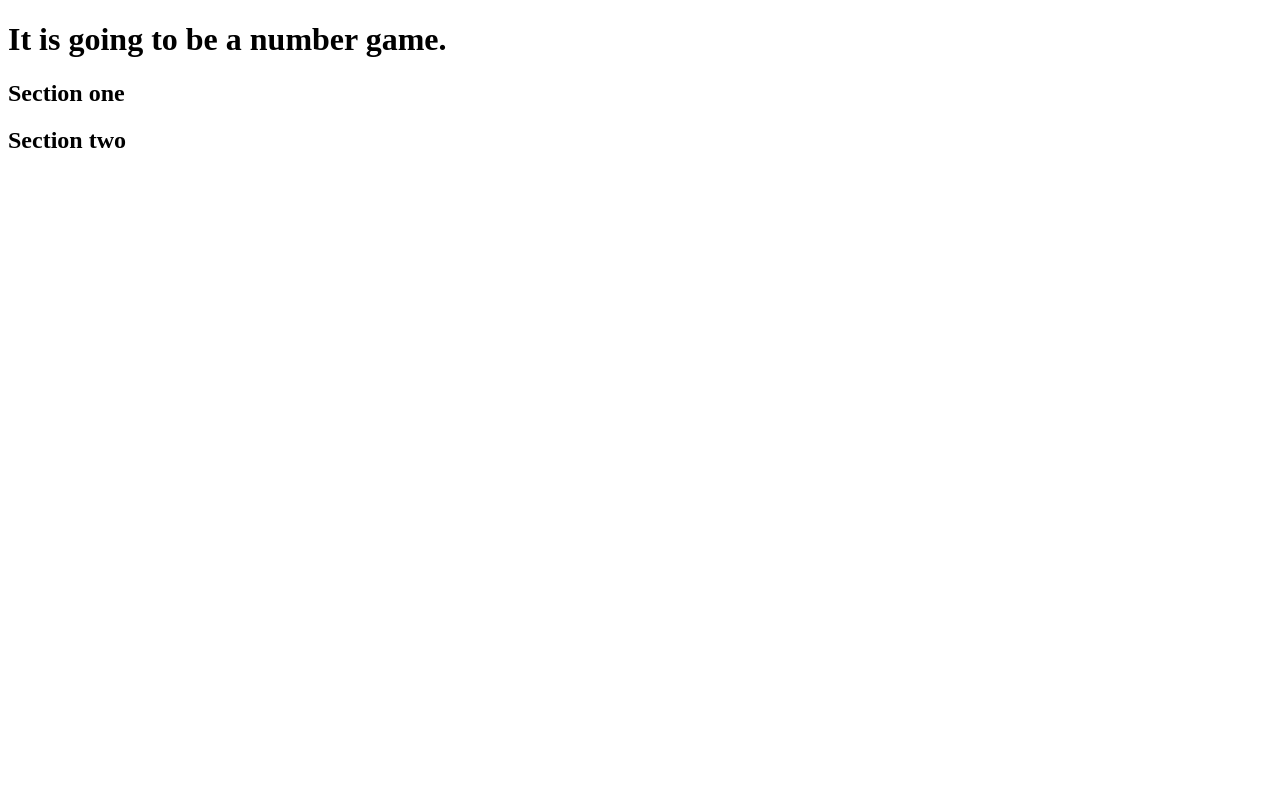
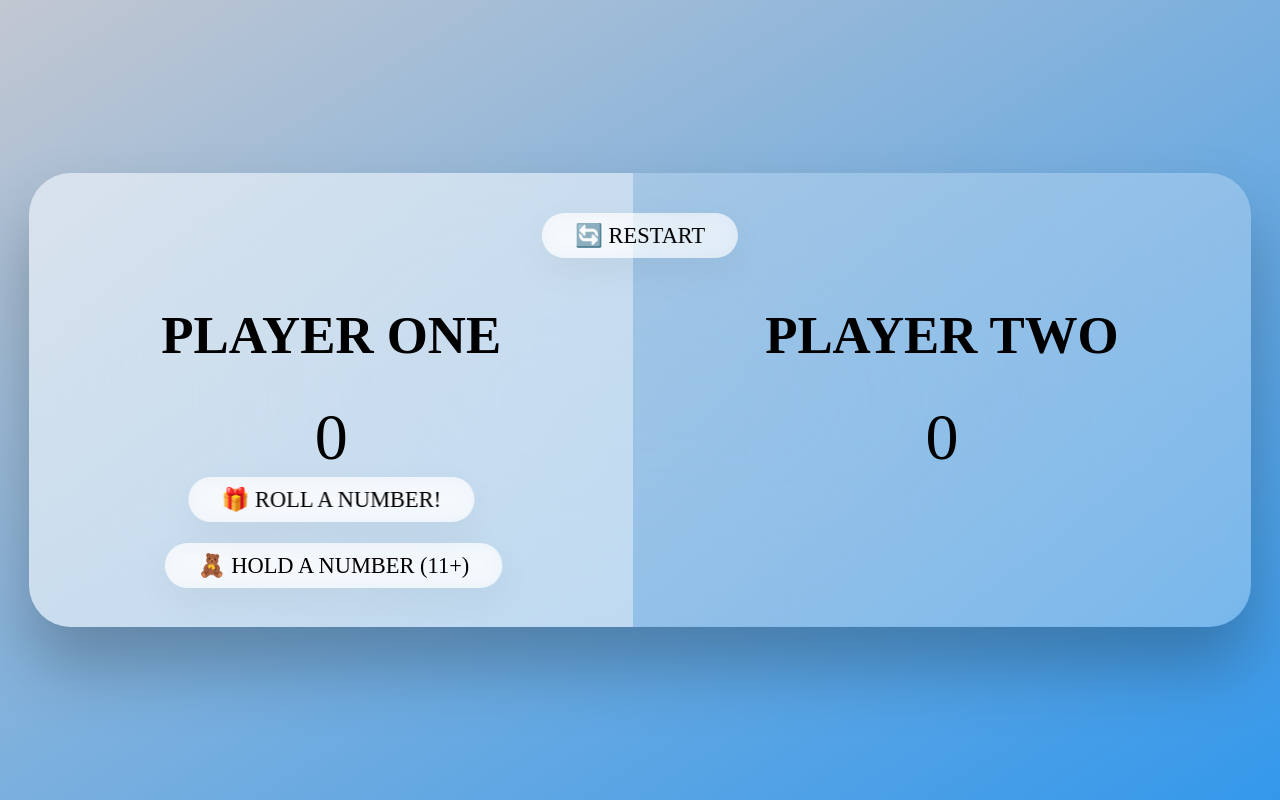
Before and after one commit to HiImWhite/21_Game, a plain HTML site: page index.html in a window 1280 px wide. Drawn offline with Linux system fonts and the light colour scheme.

Commit message:
Basic styles and html

```diff
--- a/index.html
+++ b/index.html
@@ -8,13 +8,19 @@
     <title>21 Game</title>
   </head>
   <body>
-    <h1>It is going to be a number game.</h1>
-    <section>
-      <h2>Section one</h2>
-    </section>
-    <section>
-      <h2>Section two</h2>
-    </section>
+    <main>
+      <section class="player player-active">
+        <h2 class="name">Player one</h2>
+        <p class="score">0</p>
+      </section>
+      <section class="player">
+        <h2 class="name">Player two</h2>
+        <p class="score">0</p>
+      </section>
+      <button class="btn btn-restart">🔄 Restart</button>
+      <button class="btn btn-roll">🎁 Roll a number!</button>
+      <button class="btn btn-hold">🧸 Hold a number (11+)</button>
+    </main>
     <script src="script.js"></script>
   </body>
 </html>
--- a/styles.css
+++ b/styles.css
@@ -0,0 +1,95 @@
+* {
+  margin: 0;
+  padding: 0;
+  box-sizing: inherit;
+}
+
+html {
+  font-size: 82.5%;
+  box-sizing: border-box;
+}
+
+body {
+  height: 100vh;
+  background: linear-gradient(to bottom right, #c2c7d1, #3498eb);
+  display: flex;
+  align-items: center;
+  justify-content: center;
+}
+
+main {
+  position: relative;
+  overflow: hidden;
+  display: flex;
+  background-color: rgba(255, 255, 255, 0.25);
+  backdrop-filter: blur(200px);
+  filter: blur();
+  box-shadow: 0 3rem 5rem rgba(0, 0, 0, 0.25);
+  border-radius: 42px;
+  overflow: hidden;
+  display: flex;
+}
+
+.player {
+  display: flex;
+  padding: 10rem;
+  flex-direction: column;
+  justify-content: center;
+  align-items: center;
+  transition: all 0.75s;
+}
+
+.player-active {
+  background-color: rgba(255, 255, 255, 0.4);
+}
+
+.name {
+  position: relative;
+  font-size: 4rem;
+  text-transform: uppercase;
+  margin-bottom: 1rem;
+}
+
+.score {
+  position: relative;
+  margin: 20px;
+  font-size: 5rem;
+}
+
+.btn {
+  position: absolute;
+  left: 50%;
+  transform: translateX(-50%);
+  border-radius: 0.5rem;
+  border: none;
+  background: none;
+  cursor: pointer;
+  transition: all 0.2s;
+  font-family: inherit;
+  font-size: 1.7rem;
+  text-transform: uppercase;
+
+  background-color: white;
+  background-color: rgba(255, 255, 255, 0.6);
+  backdrop-filter: blur(10px);
+
+  padding: 0.7rem 2.5rem;
+  border-radius: 50rem;
+  box-shadow: 0 1rem 3rem rgba(0, 0, 0, 0.05);
+}
+
+.btn-restart {
+  top: 3rem;
+}
+
+.btn-roll {
+  left: 17%;
+  transform: translateX(-17%);
+  top: 23rem;
+}
+
+.btn-hold {
+  left: 15.5%;
+  transform: translateX(-16%);
+  top: 28rem;
+}
```
